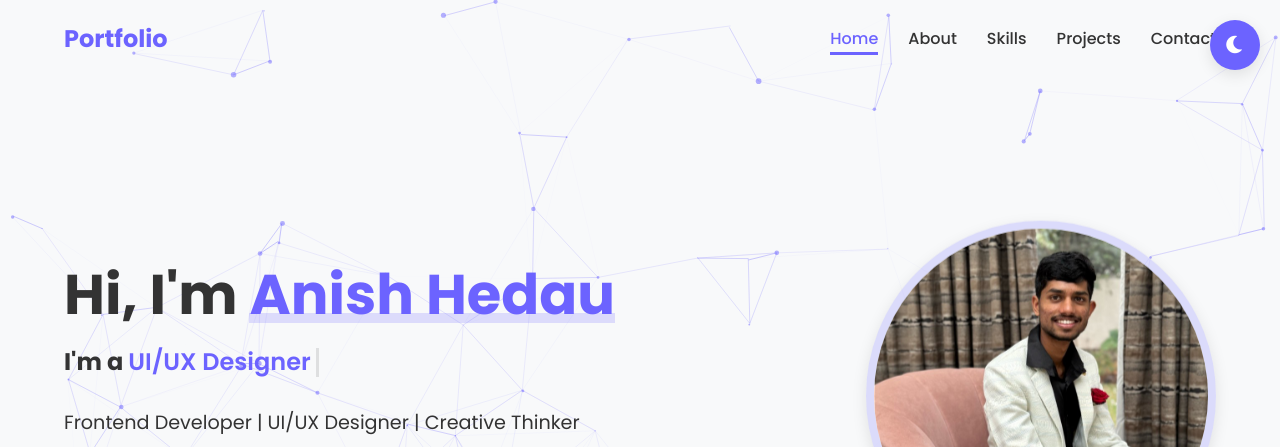
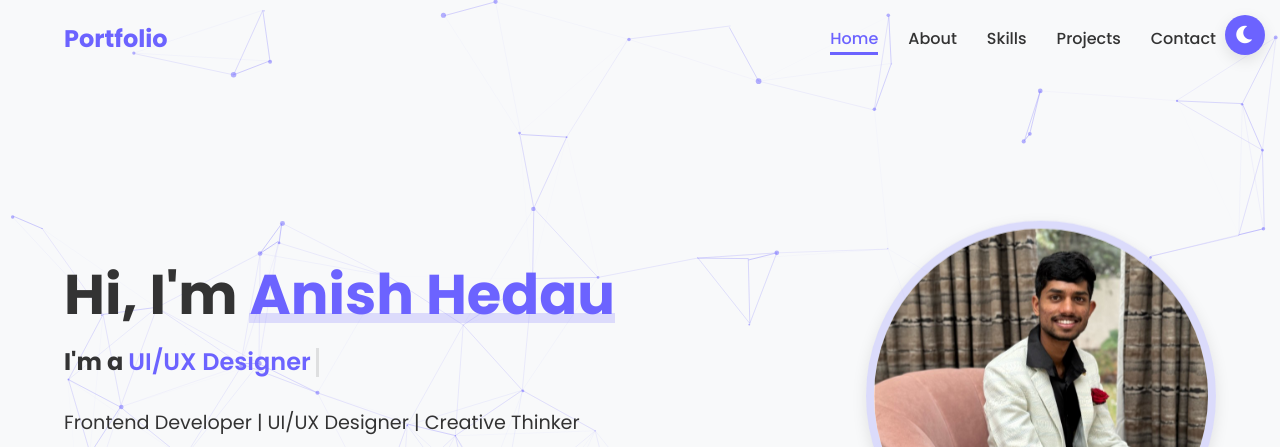
Before and after one commit to hedauav/New-Portfolio, a plain HTML site: page index.html in a window 1280 px wide. Shown: the top 447 px of the page. Drawn offline with nearby package versions, Linux system fonts and the light colour scheme; animation ran at ten frames a second.

Commit message:
Update style.css

```diff
--- a/style.css
+++ b/style.css
@@ -143,17 +143,17 @@ a {
 /* Theme Toggle */
 .theme-toggle {
     position: fixed;
-    top: 20px;
-    right: 20px;
-    width: 50px;
-    height: 50px;
+    top: 15px;
+    right: 15px;
+    width: 40px;
+    height: 40px;
     border-radius: 50%;
     background-color: var(--primary-color);
     display: flex;
     align-items: center;
     justify-content: center;
     cursor: pointer;
-    z-index: 1000;
+    z-index: 500;
     box-shadow: var(--shadow);
     transition: var(--transition);
 }
```
